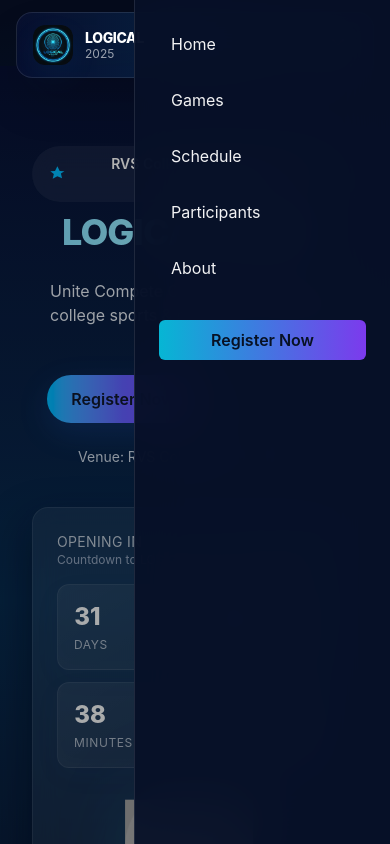
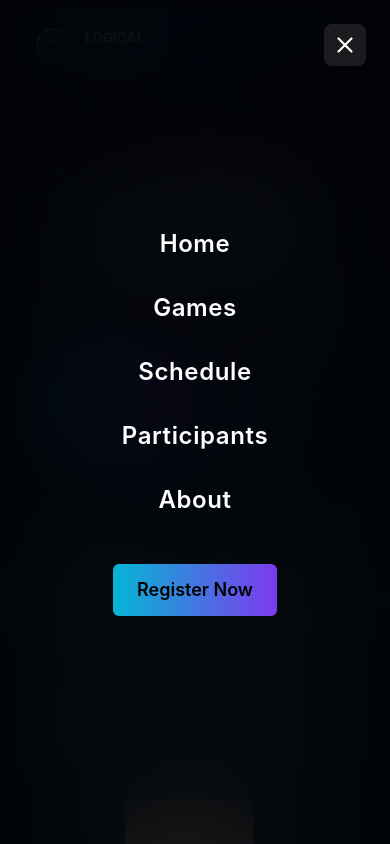
Before and after one commit to Mdamanatansari7/client-frontend, a React (Vite) app: page / in a window 390 px wide. Both pictures are taken after a click on the button "Open menu". Shown: the top 844 px of the page. Built offline with nearby package versions, Linux system fonts and the light colour scheme; grey boxes are pictures that could not be loaded.

Commit message:
mobile menuheder

```diff
--- a/src/components/Header.jsx
+++ b/src/components/Header.jsx
@@ -579,50 +579,78 @@ export default function Header() {
       </header>
 
       {/* ===================== MOBILE MENU — RIGHT SIDE SLIDE ===================== */}
+      {/* ================= FULL SCREEN MOBILE MENU ================= */}
 <div
-        id="mobile-menu"
-        className={`md:hidden fixed top-0 right-0 h-full w-64
-                    bg-[#071028]/95 backdrop-blur-xl border-l border-white/10
-                    transition-transform duration-300 ease-out z-[999]
-                    ${isOpen ? "translate-x-0" : "translate-x-full"}`}
-        aria-hidden={!isOpen}
+  className={`md:hidden fixed inset-0 bg-black/80 backdrop-blur-2xl z-[999]
+              transition-opacity duration-300 ease-out
+              ${isOpen ? "opacity-100 pointer-events-auto" : "opacity-0 pointer-events-none"}`}
 >
-        <div className="p-6 flex flex-col gap-4">
 
-          <Link onClick={closeMenu} to="/" className="py-2 px-3 rounded-md text-white/95 hover:bg-white/10 transition">
+  {/* Close Button (Top Right) */}
+  <button
+    onClick={closeMenu}
+    className="absolute top-6 right-6 p-2 rounded-lg bg-white/10 text-white backdrop-blur-md"
+  >
+    <X size={26} />
+  </button>
+
+  {/* Center Menu Items */}
+  <div className="flex flex-col items-center justify-center h-full gap-8">
+
+    <Link
+      to="/"
+      onClick={closeMenu}
+      className="text-white text-2xl font-semibold tracking-wide"
+    >
       Home
     </Link>
 
-          <Link onClick={closeMenu} to="/games" className="py-2 px-3 rounded-md text-white/95 hover:bg-white/10 transition">
+    <Link
+      to="/games"
+      onClick={closeMenu}
+      className="text-white text-2xl font-semibold tracking-wide"
+    >
       Games
     </Link>
 
-          <Link onClick={closeMenu} to="/schedule" className="py-2 px-3 rounded-md text-white/95 hover:bg-white/10 transition">
+    <Link
+      to="/schedule"
+      onClick={closeMenu}
+      className="text-white text-2xl font-semibold tracking-wide"
+    >
       Schedule
     </Link>
 
-          <Link onClick={closeMenu} to="/participants" className="py-2 px-3 rounded-md text-white/95 hover:bg-white/10 transition">
+    <Link
+      to="/participants"
+      onClick={closeMenu}
+      className="text-white text-2xl font-semibold tracking-wide"
+    >
       Participants
     </Link>
 
-          <Link onClick={closeMenu} to="/about" className="py-2 px-3 rounded-md text-white/95 hover:bg-white/10 transition">
+    <Link
+      to="/about"
+      onClick={closeMenu}
+      className="text-white text-2xl font-semibold tracking-wide"
+    >
       About
     </Link>
 
-          {/* BUTTON */}
     <Link
       to="/register"
       onClick={closeMenu}
-            className="mt-4 text-center rounded-md px-4 py-2 font-semibold"
+      className="mt-4 px-6 py-3 rounded-md text-black font-semibold text-lg"
       style={{
         background: "linear-gradient(90deg,#06b6d4,#7c3aed)",
-              color: "#071124",
       }}
     >
       Register Now
     </Link>
+
   </div>
 </div>
+
 
       {/* STYLES */}
       <style>{`
```
Lines whose indentation alone changed are shown as unchanged.
